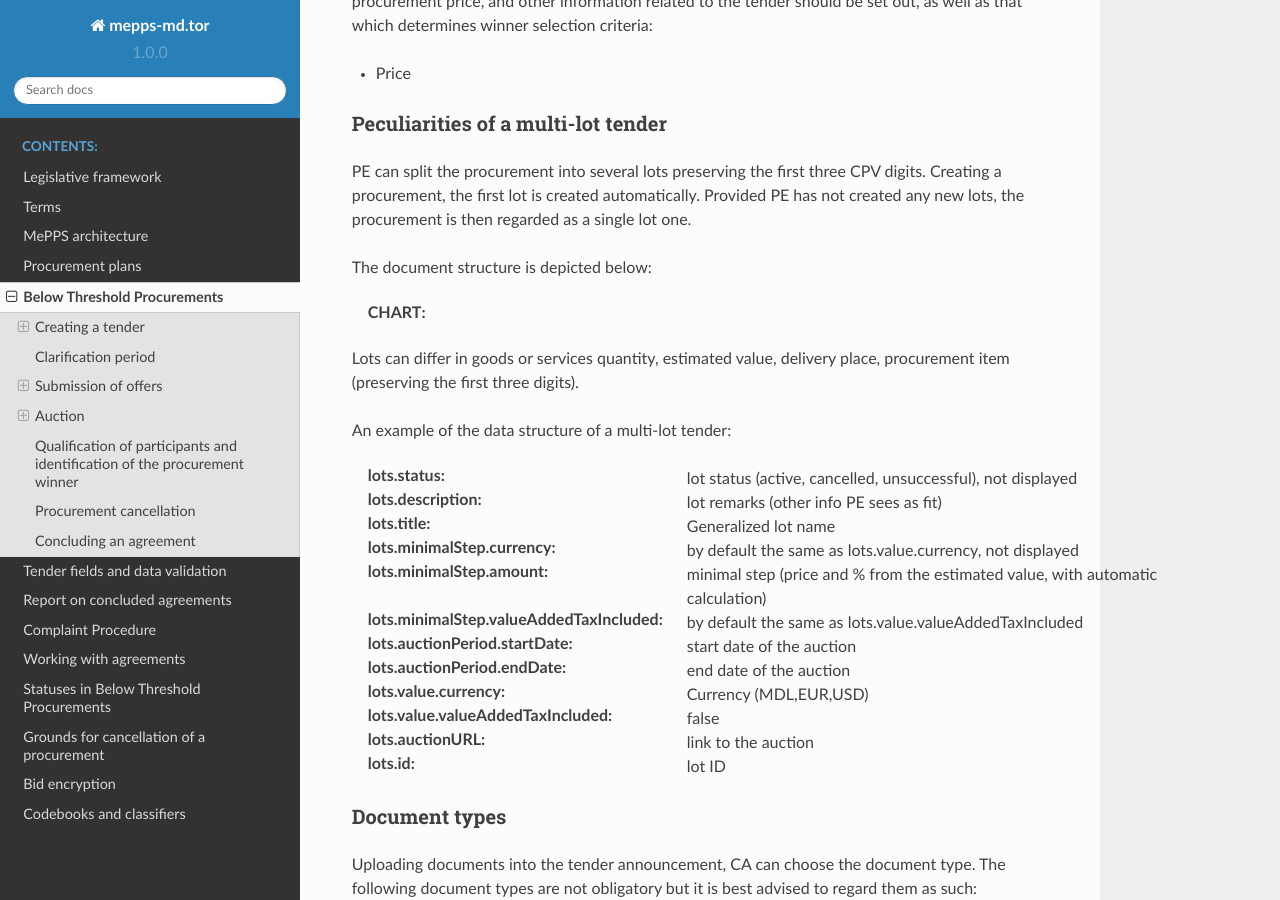
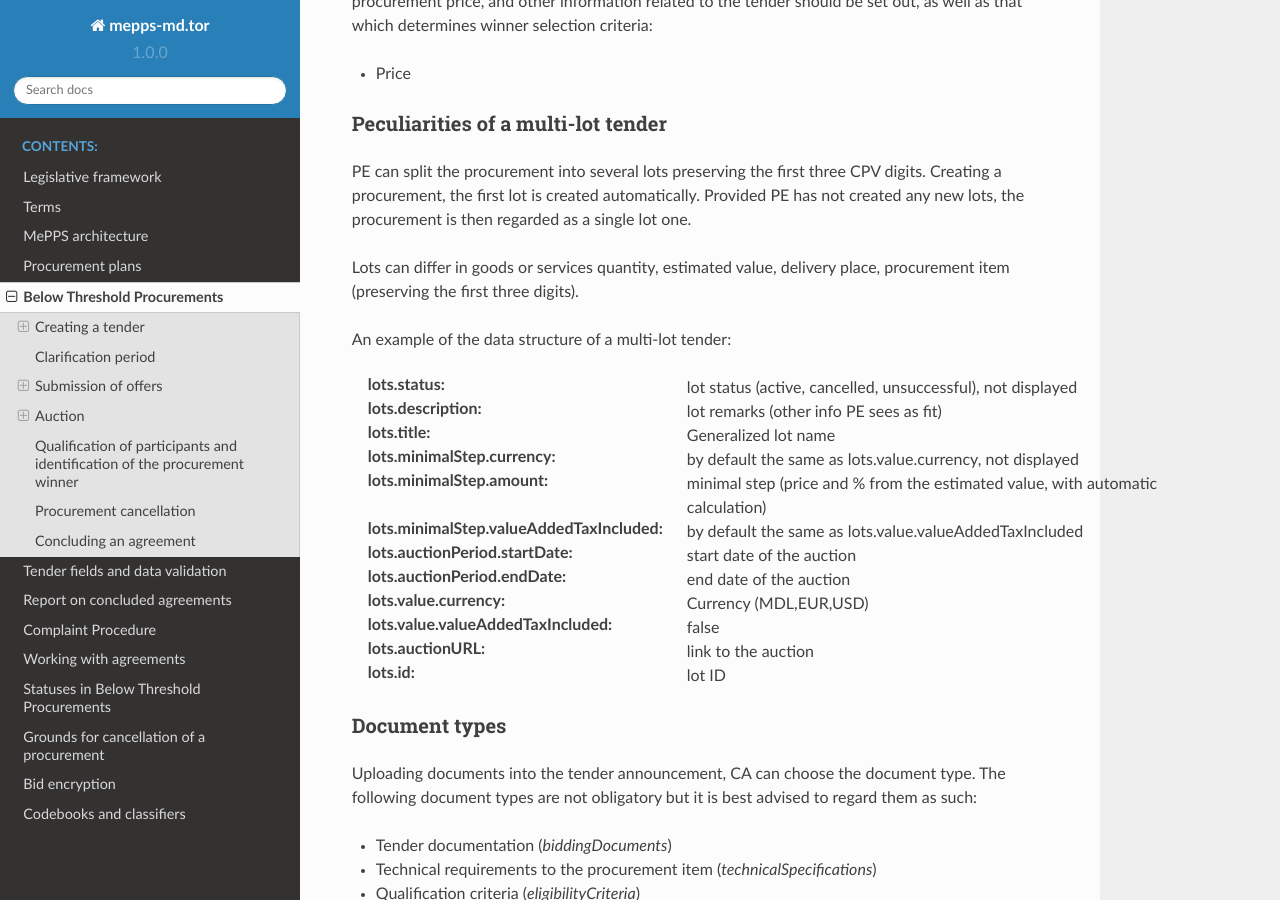
Before and after one commit to mepps-md/tor, a Sphinx documentation site: the page built from docs/source/belowthresholdprocurements.rst, in a window 1280 px wide and 900 px high, scrolled down 514 px. Built offline with Sphinx 7.4.7 and the Read the Docs theme 2.0.0, drawn with Linux system fonts in a browser that asks for light colours.

```diff
--- a/docs/source/agreements.rst
+++ b/docs/source/agreements.rst
@@ -53,7 +53,7 @@
 
 If rationaleTypes: durationExtension, fiscalYearExtension were chosen:
 
-* ‘Agreement End Date’ contacts:period:endDate
+* ‘Agreement End Date’ contacts.period.endDate
 
 If rationaleTypes: volumeCuts was chosen:
 
--- a/docs/source/belowthresholdprocurements.rst
+++ b/docs/source/belowthresholdprocurements.rst
@@ -22,10 +22,6 @@
 ~~~~~~~~~~~~~~~~~~~~~~~~~~~~~~~~~~~
 
 PE can split the procurement into several lots preserving the first three CPV digits. Creating a procurement, the first lot is created automatically. Provided PE has not created any new lots, the procurement is then regarded as a single lot one.
-
-The document structure is depicted below:
-
-:CHART:
 
 Lots can differ in goods or services quantity, estimated value, delivery place, procurement item (preserving the first three digits).
 
```
